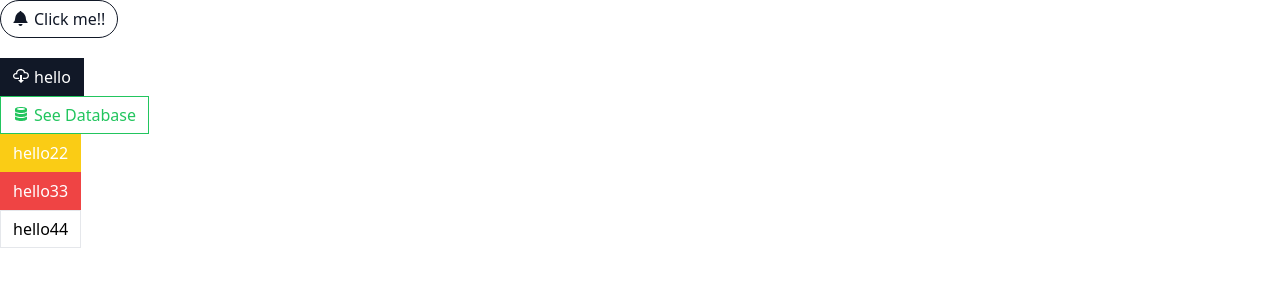
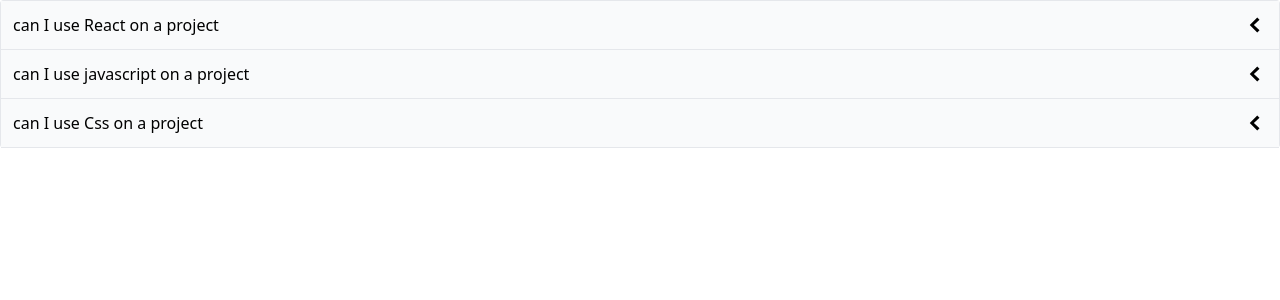
Before and after one commit to cse-amarjeet/React-Component-Button, a React (Create React App) app: page / in a window 1280 px wide. Shown: the top 300 px of the page. Built offline with nearby package versions, Linux system fonts and the light colour scheme.

Commit message:
created a Drop Down menu

```diff
--- a/src/App.js
+++ b/src/App.js
@@ -1,43 +1,26 @@
-import Button from "./Button";
-import { GoBell, GoCloudDownload, GoDatabase } from "react-icons/go";
+import Accordion from "./components/Accordion";
 function App() {
-  return (
-    <div>
-      <div>
-        <Button
-          className="mb-5"
-          secondary
-          outline
-          rounded
-          onClick={() => {
-            console.log("clicked!!");
-          }}
-        >
-          <GoBell />
-          Click me!!
-        </Button>
-      </div>
-      <div>
-        <Button secondary>
-          <GoCloudDownload /> hello
-        </Button>
-      </div>
-      <div>
-        <Button success outline>
-          <GoDatabase />
-          See Database
-        </Button>
-      </div>
-      <div>
-        <Button warning>hello22</Button>
-      </div>
-      <div>
-        <Button danger>hello33</Button>
-      </div>
-      <div>
-        <Button>hello44</Button>
-      </div>
-    </div>
-  );
+  const items = [
+    {
+      id: "lehx",
+      label: "can I use React on a project",
+      content:
+        "You can use React on any project You can use React on any project You can use React on any projectYou can use React on any project",
+    },
+    {
+      id: "ledddf",
+      label: "can I use javascript on a project",
+      content:
+        "You can use javascript on any project You can use javascript on any project You can use javascript on any project You can use javascript on any project",
+    },
+    {
+      id: "sdd",
+      label: "can I use Css on a project",
+      content:
+        "You can use Css on any project You can use Css on any project You can use Css on any projectYou can use Css on any project",
+    },
+  ];
+
+  return <Accordion items={items} />;
 }
 export default App;
--- /dev/null
+++ b/src/components/Accordion.js
@@ -0,0 +1,41 @@
+import { useState } from "react";
+import { GoChevronLeft, GoChevronDown } from "react-icons/go";
+
+function Accordion({ items }) {
+  const [expandedIndex, setExpandedIndex] = useState(-1);
+
+  const handleClick = (index) => {
+    setExpandedIndex((currentExpandedIndex) => {
+      if (currentExpandedIndex === index) {
+        return -1;
+      } else {
+        return index;
+      }
+    });
+  };
+  const renderedItems = items.map((item, index) => {
+    const isExpanded = index === expandedIndex;
+
+    const icon = (
+      <span className="text-2xl">
+        {" "}
+        {isExpanded ? <GoChevronDown /> : <GoChevronLeft />}
+      </span>
+    );
+    return (
+      <div key={item.id}>
+        <div
+          className="flex justify-between p-3 bg-gray-50 border-b items-centre cursor-pointer"
+          onClick={() => handleClick(index)}
+        >
+          {item.label}
+          {icon}
+        </div>
+        {isExpanded && <div className="border-b p-5">{item.content}</div>}
+      </div>
+    );
+  });
+  return <div className="border-x border-t rounded">{renderedItems}</div>;
+}
+
+export default Accordion;
--- /dev/null
+++ b/src/pages/ButtonPage.js
@@ -0,0 +1,43 @@
+import Button from "../components/Button";
+import { GoBell, GoCloudDownload, GoDatabase } from "react-icons/go";
+function ButtonPage() {
+  return (
+    <div>
+      <div>
+        <Button
+          className="mb-5"
+          secondary
+          outline
+          rounded
+          onClick={() => {
+            console.log("clicked!!");
+          }}
+        >
+          <GoBell />
+          Click me!!
+        </Button>
+      </div>
+      <div>
+        <Button secondary>
+          <GoCloudDownload /> hello
+        </Button>
+      </div>
+      <div>
+        <Button success outline>
+          <GoDatabase />
+          See Database
+        </Button>
+      </div>
+      <div>
+        <Button warning>hello22</Button>
+      </div>
+      <div>
+        <Button danger>hello33</Button>
+      </div>
+      <div>
+        <Button>hello44</Button>
+      </div>
+    </div>
+  );
+}
+export default ButtonPage;
```
Also changed, not shown: src/components/Button.js (renamed from src/Button.js).
